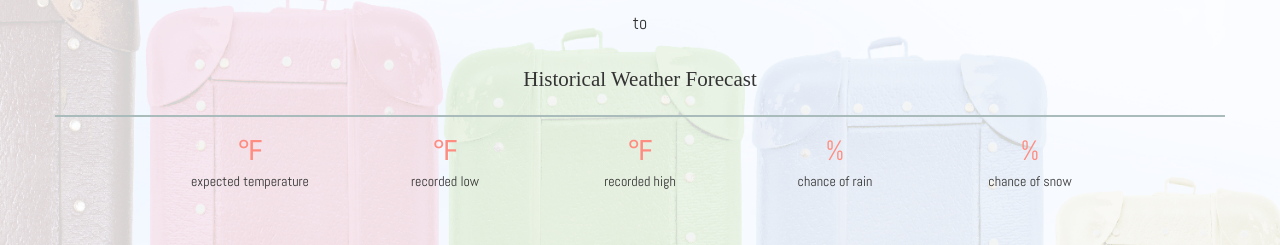
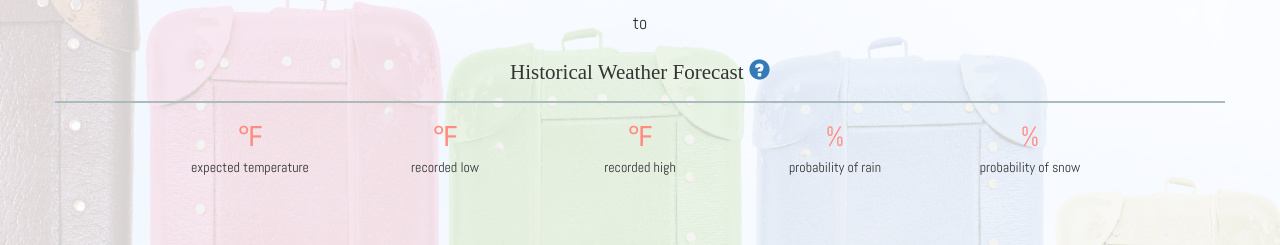
Before and after one commit to eleanorstrib/valeez-reboot-heroku, a Django app: template valeezapp/templates/valeezapp/show_valeez.html in a window 1280 px wide. Shown: the part 109-354 px from the top of the page. Run offline with Django 3.2, Linux system fonts and the light colour scheme; the template is opened without the code that fills it, so the values that code supplies are empty; some libraries are stand-ins or nearby versions; some web fonts are replaced.

Commit message:
added tooltips and cleaned up labeling of data

```diff
--- a/valeezapp/templates/base.html
+++ b/valeezapp/templates/base.html
@@ -7,7 +7,7 @@
 	<head>
 	 <link rel='shortcut icon' href='../../static/images/favicon.ico' type='image/icon'/ >
 		<title>valeez | get packing!</title>
-
+		  <script src="https://ajax.googleapis.com/ajax/libs/jquery/1.11.3/jquery.min.js"></script>
 	</head>
 
 	<body>
--- a/valeezapp/templates/valeezapp/show_valeez.html
+++ b/valeezapp/templates/valeezapp/show_valeez.html
@@ -9,10 +9,10 @@
 	</div>
 
 	{% if use_ten_day_forecast %}
-	<div class="row title-text title-row forecast">
+	<div class="row title-row forecast">
 		<div class="col-md-4"></div>
 		<div class="col-md-4">
-			Weather Forecast
+			<span class="title-text"> Weather Forecast&nbsp<a href="#" data-toggle="tooltip" data-placement="right" title="Recommendations for your valeez are based on the 10 day forecast for your destination -- see the 'how it works' section for details"><span class="glyphicon glyphicon-question-sign"></a></span>
 		</div>
 		<div class="col-md-4 number">
 		</div>
@@ -32,11 +32,11 @@
 		</div>
 			<div class="col-md-2">
 			<span class="number">{{ forecast.precip }}%</span><br />
-			<span class="number-title">chance of rain</span>
+			<span class="number-title">probability of precipitation</span>
 		</div>
 		<div class="col-md-2">
 			<span class="number">{{ forecast.snow }}"</span><br />
-			<span class="number-title">forecast snow</span>
+			<span class="number-title">forecast snow (in)</span>
 		</div>
 		<div class="col-md-2">
 		</div>
@@ -74,11 +74,11 @@
 						</div>
 						<div class="col-md-2">
 							<span class="number">{{ value.pop_percent }}%</span><br />
-							<span class="number-title">chance of precipitation</span>
+							<span class="number-title">pop</span>
 						</div>
 						<div class="col-md-2">
 							<span class="number">{{ value.snow_in }}"</span><br />
-							<span class="number-title">inches of snow</span>
+							<span class="number-title">snow (in)</span>
 						</div>
 						<div class="col-md-1"></div>
 					</div>
@@ -97,8 +97,8 @@
 	</div>
 
 	{% else %}
-	<div class="row title-text title-row forecast">
-		Historical Weather Forecast
+	<div class="row title-row forecast">
+		<span class="title-text">Historical Weather Forecast&nbsp<a href="#" data-toggle="tooltip" data-placement="right" title="Recommendations for your valeez are based on historical data as a forecast is not available more than 10 days from today's date -- see the 'how it works' section for details"><span class="glyphicon glyphicon-question-sign"></a></span>
 	</div>
 	<div class="row">
 		<div class="col-md-1">
@@ -117,11 +117,11 @@
 		</div>
 			<div class="col-md-2">
 			<span class="number">{{ forecast.precip }}%</span><br />
-			<span class="number-title">chance of rain</span>
+			<span class="number-title">probability of rain</span>
 		</div>
 		<div class="col-md-2">
 			<span class="number">{{ forecast.snow }}%</span><br />
-			<span class="number-title">chance of snow</span>
+			<span class="number-title">probability of snow</span>
 		</div>
 		<div class="col-md-1">
 		</div>
@@ -145,4 +145,9 @@
 	</div>
 </div>
 </div>
+<script>
+$(document).ready(function(){
+    $('[data-toggle="tooltip"]').tooltip();
+});
+</script>
 {% endblock %}
--- a/valeezapp/views.py
+++ b/valeezapp/views.py
@@ -83,7 +83,7 @@ def show_valeez(request):
 		# 	return render(request, 'valeezapp/error.html')
 
 		# else:
-
+		forecast_alldays={}
 		# get daily data for duration of trip if return date is 10 days or less in the future
 		for day in range(depart_delta, return_delta):
 			forecast_alldays[day] = {'high_temp_f': int(api_data[u'forecast'][u'simpleforecast'][u'forecastday'][day][u'high'][u'fahrenheit']),
@@ -98,6 +98,7 @@ def show_valeez(request):
 			day = day + 1
 
 		day_pretty = 1
+
 		for day in forecast_alldays:
 			forecast['all_high_temp_f'] = forecast.get('all_high_temp_f', []) + [forecast_alldays[day]['high_temp_f']]
 			forecast['high_temp_f'] = max(forecast['all_high_temp_f'])
```
